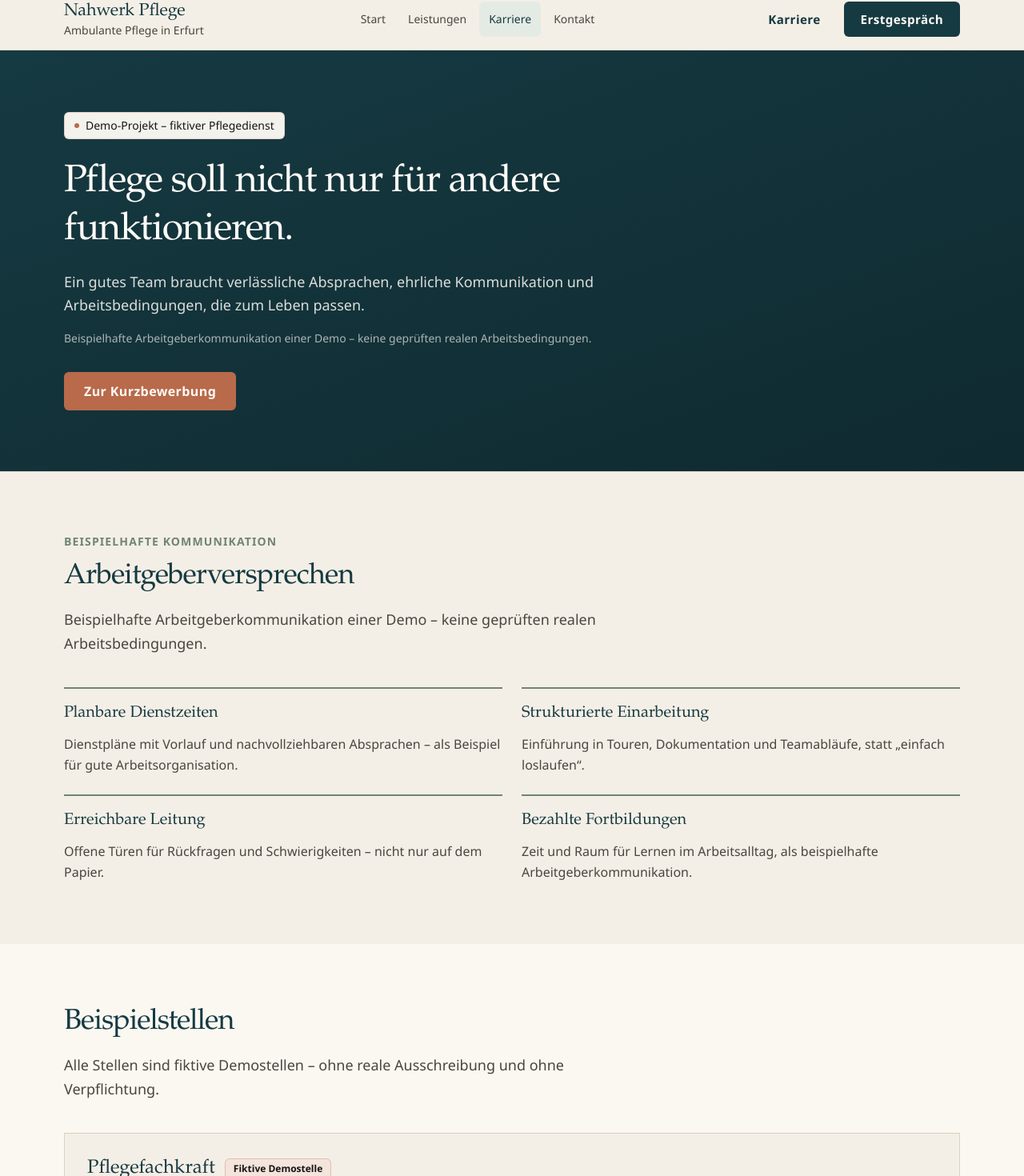
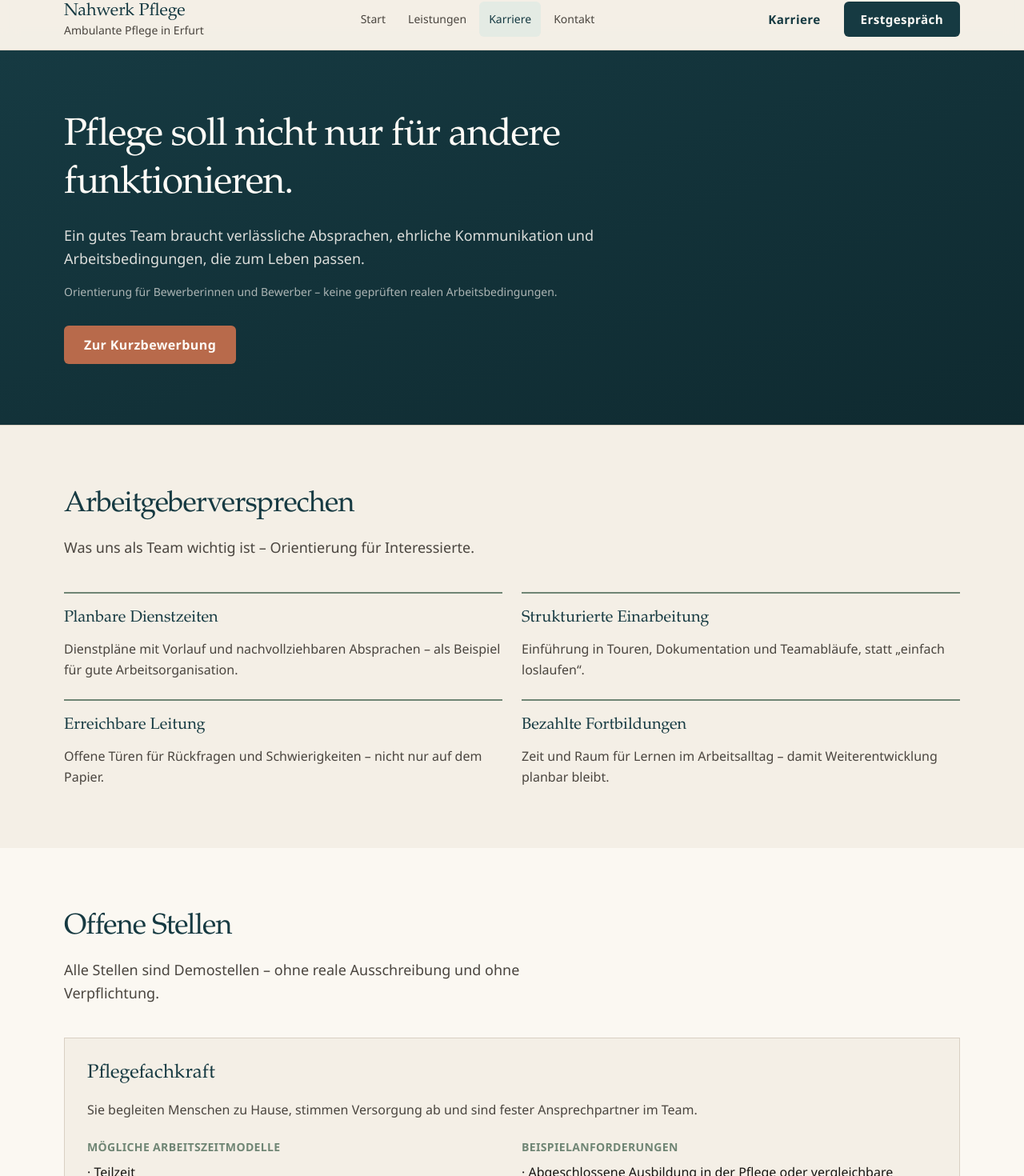
Before and after one commit to bennikost25-design/nahwerk-pflege-demo, a Next.js app: page /karriere in a window 1280 px wide. Shown: the part 53-1523 px from the top of the page at 80% size. Built offline with nearby package versions, Linux system fonts and the light colour scheme.

Commit message:
Demo URL und Hinweise überarbeitet

```diff
--- a/src/app/karriere/page.tsx
+++ b/src/app/karriere/page.tsx
@@ -1,7 +1,6 @@
 import { ApplicationForm } from "@/components/forms/ApplicationForm";
 import { FaqSection } from "@/components/sections/FaqSection";
 import { Button } from "@/components/ui/Button";
-import { DemoBadge } from "@/components/ui/DemoBadge";
 import { Reveal } from "@/components/ui/Reveal";
 import { Section, SectionHeader } from "@/components/ui/Section";
 import {
@@ -10,7 +9,6 @@ import {
   employerPromises,
   faqCareer,
   jobs,
-  siteConfig,
   workdayHighlights,
 } from "@/content/site-content";
 import { createPageMetadata } from "@/lib/metadata";
@@ -22,8 +20,7 @@ export default function KarrierePage() {
     <>
       <section className="border-b border-line bg-[linear-gradient(160deg,var(--color-petrol)_0%,var(--color-petrol-deep)_100%)] text-white">
         <div className="container-site section-space">
-          <DemoBadge className="bg-white/95" />
-          <h1 className="mt-6 max-w-3xl font-display text-4xl leading-tight tracking-tight md:text-5xl">
+          <h1 className="max-w-3xl font-display text-4xl leading-tight tracking-tight md:text-5xl">
             Pflege soll nicht nur für andere funktionieren.
           </h1>
           <p className="mt-5 max-w-2xl text-lg leading-relaxed text-white/85">
@@ -39,9 +36,8 @@ export default function KarrierePage() {
 
       <Section>
         <SectionHeader
-          eyebrow="Beispielhafte Kommunikation"
           title="Arbeitgeberversprechen"
-          description={careersNote}
+          description="Was uns als Team wichtig ist – Orientierung für Interessierte."
         />
         <div className="mt-10 grid gap-6 sm:grid-cols-2">
           {employerPromises.map((item, index) => (
@@ -59,19 +55,14 @@ export default function KarrierePage() {
 
       <Section tone="surface" id="stellen">
         <SectionHeader
-          title="Beispielstellen"
-          description="Alle Stellen sind fiktive Demostellen – ohne reale Ausschreibung und ohne Verpflichtung."
+          title="Offene Stellen"
+          description="Alle Stellen sind Demostellen – ohne reale Ausschreibung und ohne Verpflichtung."
         />
         <div className="mt-10 space-y-6">
           {jobs.map((job, index) => (
             <Reveal key={job.id} delayMs={index * 50}>
               <article className="border border-line bg-cream p-5 md:p-7">
-                <div className="flex flex-wrap items-center gap-3">
-                  <h3 className="font-display text-2xl text-petrol">{job.title}</h3>
-                  <span className="rounded-[var(--radius-sm)] border border-terracotta/30 bg-terracotta-soft px-2.5 py-1 text-xs font-semibold text-ink">
-                    {job.demoLabel}
-                  </span>
-                </div>
+                <h3 className="font-display text-2xl text-petrol">{job.title}</h3>
                 <p className="mt-4 max-w-3xl text-ink-muted leading-relaxed">
                   {job.description}
                 </p>
@@ -108,8 +99,8 @@ export default function KarrierePage() {
 
       <Section tone="sage">
         <SectionHeader
-          title="Arbeitsalltag (Beispiel)"
-          description="Ein stilisierter Eindruck – keine Beschreibung eines realen Betriebes."
+          title="Arbeitsalltag"
+          description="Ein stilisierter Eindruck vom Tagesablauf im Team."
         />
         <div className="mt-10 grid gap-5 md:grid-cols-3">
           {workdayHighlights.map((item) => (
@@ -144,9 +135,8 @@ export default function KarrierePage() {
           <div>
             <SectionHeader
               title="Kurzbewerbung"
-              description="Wenige Angaben, kein Lebenslauf-Upload. Ideal für den ersten Kontakt – in dieser Demo rein lokal und ohne Übertragung."
+              description="Wenige Angaben, kein Lebenslauf-Upload – ideal für den ersten Kontakt. Das Formular überträgt keine Daten."
             />
-            <p className="mt-4 text-sm text-ink-muted">{siteConfig.demoNotice}</p>
           </div>
           <ApplicationForm />
         </div>
@@ -155,7 +145,7 @@ export default function KarrierePage() {
       <FaqSection
         items={faqCareer}
         title="Fragen für Bewerberinnen und Bewerber"
-        description="Transparente Antworten zur Demo-Bewerbung."
+        description="Klar und kurz beantwortet."
       />
     </>
   );
--- a/src/app/kontakt/page.tsx
+++ b/src/app/kontakt/page.tsx
@@ -1,8 +1,7 @@
 import { ContactForm } from "@/components/forms/ContactForm";
-import { DemoBadge } from "@/components/ui/DemoBadge";
 import { Button } from "@/components/ui/Button";
 import { Section, SectionHeader } from "@/components/ui/Section";
-import { contact, siteConfig } from "@/content/site-content";
+import { contact } from "@/content/site-content";
 import { createPageMetadata } from "@/lib/metadata";
 import { Clock3, Mail, MapPin, Phone } from "lucide-react";
 
@@ -13,13 +12,12 @@ export default function KontaktPage() {
     <>
       <section className="border-b border-line bg-surface">
         <div className="container-site section-space">
-          <DemoBadge />
-          <h1 className="mt-5 font-display text-4xl tracking-tight text-petrol md:text-5xl">
+          <h1 className="font-display text-4xl tracking-tight text-petrol md:text-5xl">
             Kontakt aufnehmen
           </h1>
           <p className="mt-5 max-w-2xl text-lg leading-relaxed text-ink-muted">
-            Für ein unverbindliches Erstgespräch oder allgemeine Fragen. Alle
-            Angaben auf dieser Seite sind Demo-Daten – kein realer Pflegedienst.
+            Für ein unverbindliches Erstgespräch oder allgemeine Fragen –
+            telefonisch, per E-Mail oder über das Formular.
           </p>
         </div>
       </section>
@@ -113,8 +111,8 @@ export default function KontaktPage() {
               Erfurt · Musterstraße 12
             </p>
             <p className="mt-2 text-sm text-ink-muted">
-              {siteConfig.demoNotice}. Hier würde in einer Live-Website eine
-              lokale Karte oder eine Adressskizze stehen.
+              Hier würde in einer Live-Website eine lokale Karte oder eine
+              Adressskizze stehen.
             </p>
           </div>
         </div>
--- a/src/components/sections/CareerTeaser.tsx
+++ b/src/components/sections/CareerTeaser.tsx
@@ -1,7 +1,7 @@
 import { Button } from "@/components/ui/Button";
 import { Section, SectionHeader } from "@/components/ui/Section";
 import { Reveal } from "@/components/ui/Reveal";
-import { careersNote, cta, employerPromises } from "@/content/site-content";
+import { cta, employerPromises } from "@/content/site-content";
 
 export function CareerTeaser() {
   return (
@@ -9,9 +9,9 @@ export function CareerTeaser() {
       <div className="flex flex-col gap-6 lg:flex-row lg:items-end lg:justify-between">
         <SectionHeader
           light
-          eyebrow="Arbeitgeberkommunikation (Demo)"
+          eyebrow="Karriere"
           title="Gute Pflege braucht gute Bedingungen."
-          description={careersNote}
+          description="Verlässliche Absprachen, klare Einarbeitung und erreichbare Leitung – was uns unter guter Teamarbeit wichtig ist."
         />
         <Button
           href={cta.career.href}
--- a/src/components/sections/ContactCta.tsx
+++ b/src/components/sections/ContactCta.tsx
@@ -10,7 +10,7 @@ export function ContactCta() {
         <SectionHeader
           eyebrow="Nächster Schritt"
           title="Unverbindlich ins Gespräch kommen"
-          description="Telefon, E-Mail oder Formular – wählen Sie den Weg, der zu Ihnen passt. Alle Angaben sind Demo-Daten."
+          description="Telefon, E-Mail oder Formular – wählen Sie den Weg, der zu Ihnen passt."
         />
 
         <div className="space-y-5 border border-line bg-cream p-6 md:p-7">
@@ -60,7 +60,6 @@ export function ContactCta() {
               {cta.secondary.shortLabel}
             </Button>
           </div>
-          <p className="text-sm text-ink-muted">{contact.note}</p>
         </div>
       </div>
     </Section>
--- a/src/components/sections/HeroSection.tsx
+++ b/src/components/sections/HeroSection.tsx
@@ -25,7 +25,6 @@ export function HeroSection() {
               {cta.secondary.label}
             </Button>
           </div>
-          <p className="mt-6 text-sm text-ink-muted">{siteConfig.demoNotice}</p>
         </div>
         <HeroVisual />
       </div>
--- a/src/content/site-content.ts
+++ b/src/content/site-content.ts
@@ -10,8 +10,8 @@ export const siteConfig = {
   demoNotice: "Demo-Projekt – fiktiver Pflegedienst",
   demoDisclaimer:
     "Alle Angaben auf dieser Website sind fiktiv und dienen ausschließlich Demonstrationszwecken.",
-  /** Kanonische Demo-URL – bei Deployment austauschen */
-  url: "https://nahwerk-pflege-demo.example",
+  /** Kanonische Demo-URL */
+  url: "https://nahwerk-pflege-demo.vercel.app",
   locale: "de_DE",
   language: "de",
 } as const;
@@ -191,18 +191,17 @@ export const employerPromises = [
   {
     title: "Bezahlte Fortbildungen",
     description:
-      "Zeit und Raum für Lernen im Arbeitsalltag, als beispielhafte Arbeitgeberkommunikation.",
+      "Zeit und Raum für Lernen im Arbeitsalltag – damit Weiterentwicklung planbar bleibt.",
   },
 ] as const;
 
 export const careersNote =
-  "Beispielhafte Arbeitgeberkommunikation einer Demo – keine geprüften realen Arbeitsbedingungen." as const;
+  "Orientierung für Bewerberinnen und Bewerber – keine geprüften realen Arbeitsbedingungen." as const;
 
 export const jobs = [
   {
     id: "pflegefachkraft",
     title: "Pflegefachkraft",
-    demoLabel: "Fiktive Demostelle",
     description:
       "Sie begleiten Menschen zu Hause, stimmen Versorgung ab und sind fester Ansprechpartner im Team.",
     workModels: ["Teilzeit", "Vollzeit", "flexible Tagdienste"],
@@ -216,7 +215,6 @@ export const jobs = [
   {
     id: "pflegehilfskraft",
     title: "Pflegehilfskraft",
-    demoLabel: "Fiktive Demostelle",
     description:
       "Sie unterstützen bei der Grundpflege und im Alltag – mit klarer Einarbeitung und erreichbaren Kolleginnen und Kollegen.",
     workModels: ["Teilzeit", "Minijob möglich", "Vormittagsdienste"],
@@ -230,7 +228,6 @@ export const jobs = [
   {
     id: "hauswirtschaft",
     title: "Mitarbeiter im Bereich Hauswirtschaft",
-    demoLabel: "Fiktive Demostelle",
     description:
       "Sie entlasten Haushalte bei praktischen Aufgaben und arbeiten eng mit dem Pflegeteam zusammen.",
     workModels: ["Teilzeit", "stundenweise Einsätze", "Vormittag/Nachmittag"],
```
Also changed, not shown: src/app/leistungen/page.tsx (+3 -7 lines).
